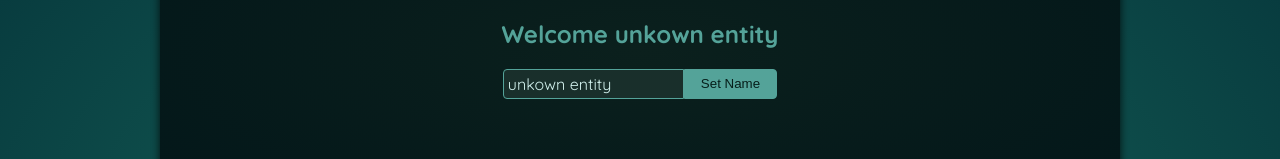
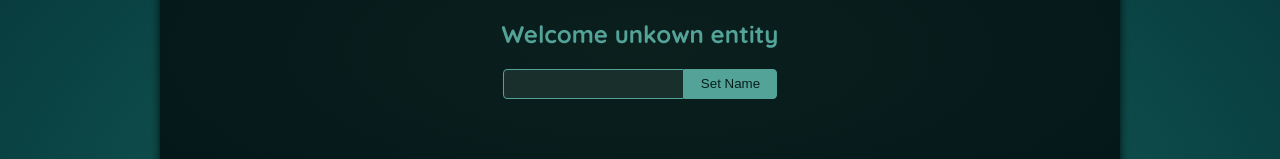
Before and after one commit to MiloszWrobel/Timer-Website-Revisit, a React (Vite) app: page / in a window 1280 px wide. Shown: the part 153-312 px from the top of the page. Built offline with nearby package versions, Linux system fonts and the light colour scheme; a web font is replaced by a local one.

Commit message:
Fixed the player input comonent using refs

```diff
--- a/src/components/Player.jsx
+++ b/src/components/Player.jsx
@@ -1,22 +1,20 @@
+import { useRef } from "react";
 import { useState } from "react";
 
 export default function Player() {
-  const [hasClicked, setHasClicked] = useState(false);
+  const playerName = useRef();
+
   const [name, setName] = useState("unkown entity");
 
   function handleClick() {
-    setHasClicked((prevValue) => !prevValue);
+    setName(playerName.current.value);
   }
 
-  function handleChange(event) {
-    setHasClicked(false);
-    setName(event.target.value);
-  }
   return (
     <section id="player">
-      <h2>Welcome {hasClicked ? name : "unkown entity"}</h2>
+      <h2>Welcome {name ? name : "unkown entity"}</h2>
       <p>
-        <input type="text" onChange={handleChange} value={name} />
+        <input ref={playerName} type="text" />
         <button onClick={handleClick}>Set Name</button>
       </p>
     </section>
```
